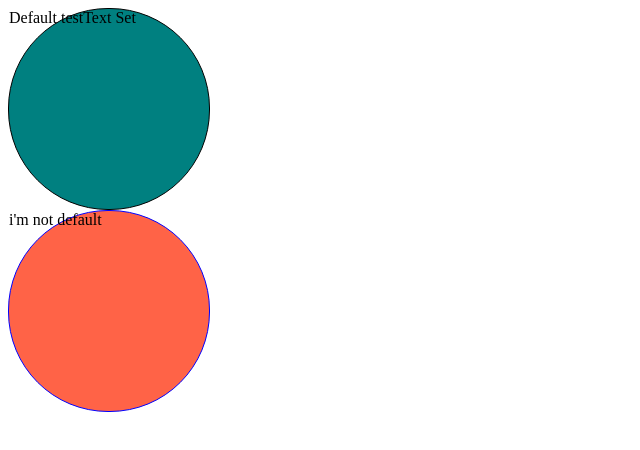
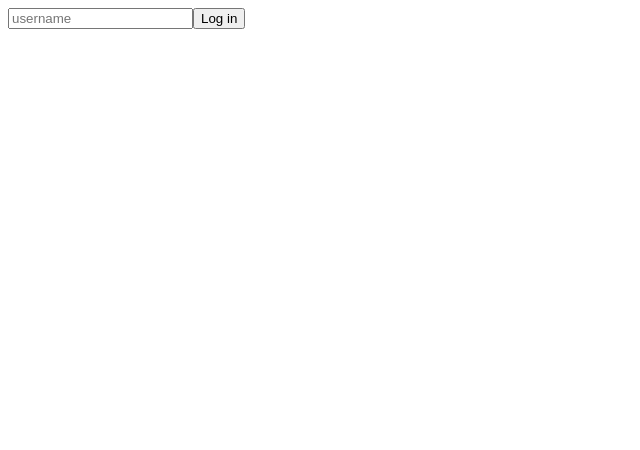
Before and after one commit to JHKIMS/react_junior, a React (Create React App) app: page / in a window 1280 px wide. Shown: the top 450 px of the page, without its empty margins (0-640 px from the left). Built offline with nearby package versions, Linux system fonts and the light colour scheme.

Commit message:
ReactJunior: React로 Form,Input 만들기(+useState)

```diff
--- a/src/App.tsx
+++ b/src/App.tsx
@@ -1,9 +1,25 @@
-import Circle from "./Circle";
+import { useState } from "react";
+import Circle from "../StudyHistory/Circle";
+
 function App() {
+  const [value, setValue] = useState("");
+  const onChange = (event: React.FormEvent<HTMLInputElement>) => {
+    const{currentTarget:{value},} = event;
+    setValue(value);
+  };
+  const onSubmit = (event:React.FormEvent<HTMLFormElement>) => {
+    event.preventDefault();
+    console.log("Hello", value);
+  }
   return (
     <div>
-      <Circle borderColor="black" bgColor="teal"/>
-      <Circle testText="i'm not default" bgColor="tomato"/>
+      <form onSubmit={onSubmit}>
+        <input value={value}
+              onChange={onChange}
+              type="text"
+              placeholder="username" />
+        <button>Log in</button>
+      </form>
     </div>
   );
 }
--- a/tsconfig.json
+++ b/tsconfig.json
@@ -22,5 +22,5 @@
   },
   "include": [
     "src"
-, "StudyHistory/TxBox.tsx", "StudyHistory/TxBox.tsx"  ]
+, "StudyHistory/TxBox.tsx", "StudyHistory/TxBox.tsx", "StudyHistory/Circle.tsx", "StudyHistory/Circle.tsx"  ]
 }
```
Also changed, not shown: StudyHistory/CircleApp.tsx (added, +13 -0 lines), StudyHistory/Circle.tsx (renamed from src/Circle.tsx).
